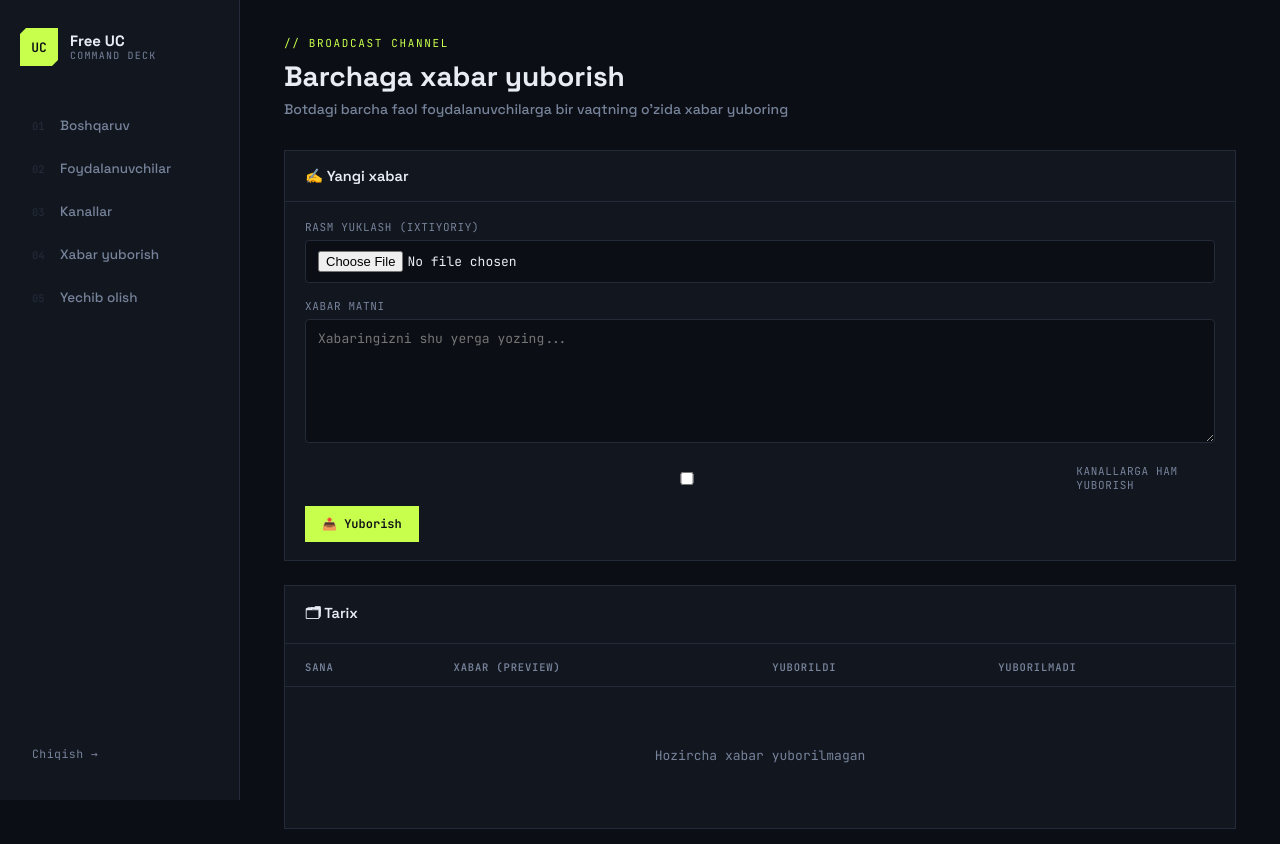
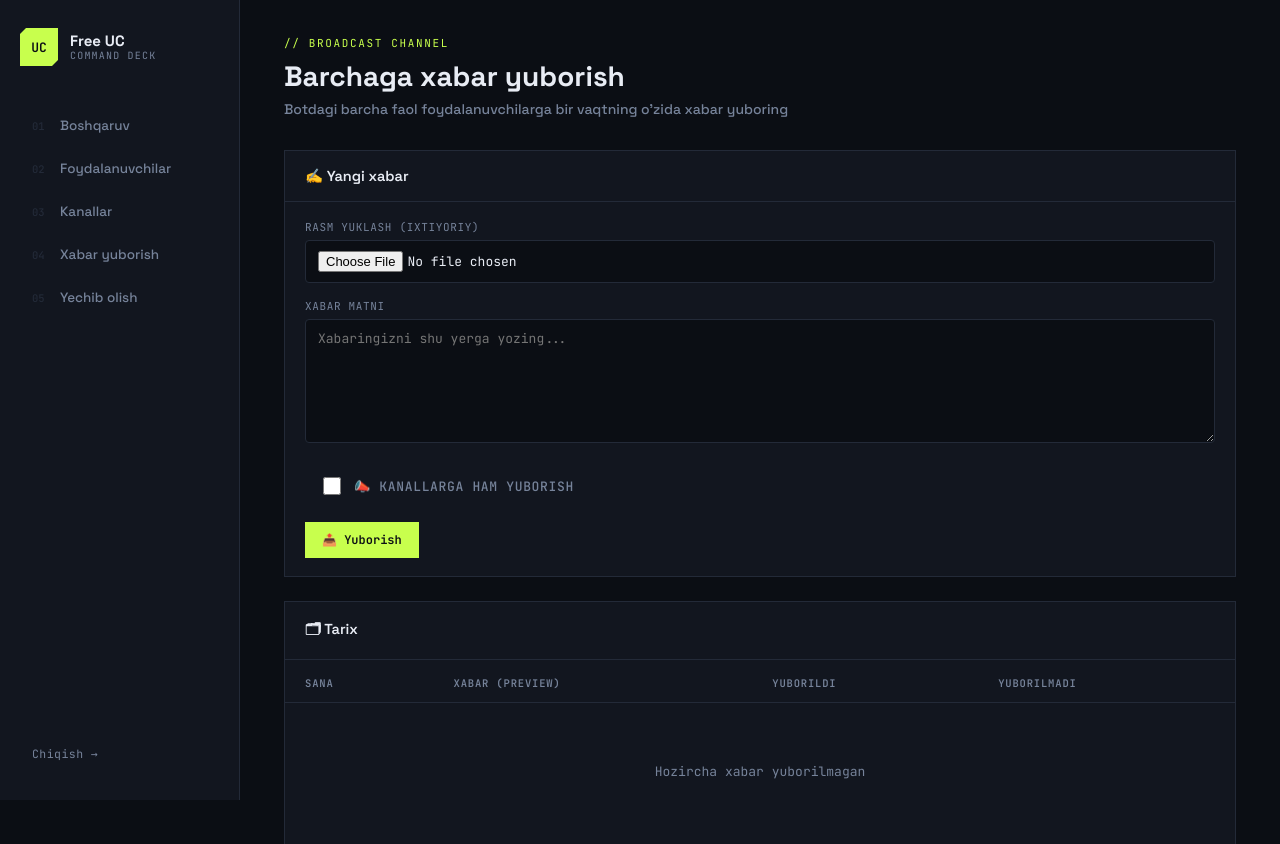
Before and after one commit to abdulkhakimovshukurjon-design/Bot, a Python web app: template webapp/templates/broadcast.html in a window 1280 px wide. Shown: the top 844 px of the page. Run offline with Jinja, Linux system fonts and the light colour scheme; the template is opened without the code that fills it, so the values that code supplies are empty.

Commit message:
Style broadcast channels checkbox

```diff
--- a/webapp/templates/broadcast.html
+++ b/webapp/templates/broadcast.html
@@ -21,9 +21,9 @@
                 <label>Xabar matni</label>
                 <textarea id="broadcast-text" rows="6" placeholder="Xabaringizni shu yerga yozing..."></textarea>
             </div>
-            <label class="checkbox-label" style="display:flex; align-items:center; gap:8px; margin-bottom:14px;">
-                <input type="checkbox" id="broadcast-channels">
-                <span>Kanallarga ham yuborish</span>
+            <label style="display:flex; align-items:center; gap:10px; margin-bottom:14px; cursor:pointer; padding:10px 14px; border:1px solid var(--border); border-radius:8px; background:var(--surface);">
+                <input type="checkbox" id="broadcast-channels" style="accent-color:var(--acid); width:18px; height:18px; cursor:pointer;">
+                <span style="font-size:13px; font-weight:500;">📣 Kanallarga ham yuborish</span>
             </label>
             <button type="button" class="btn btn-primary" onclick="sendBroadcast()" id="send-btn">📤 Yuborish</button>
             <span id="send-status" class="muted mono" style="margin-left: 12px; font-size: 12px;"></span>
```
